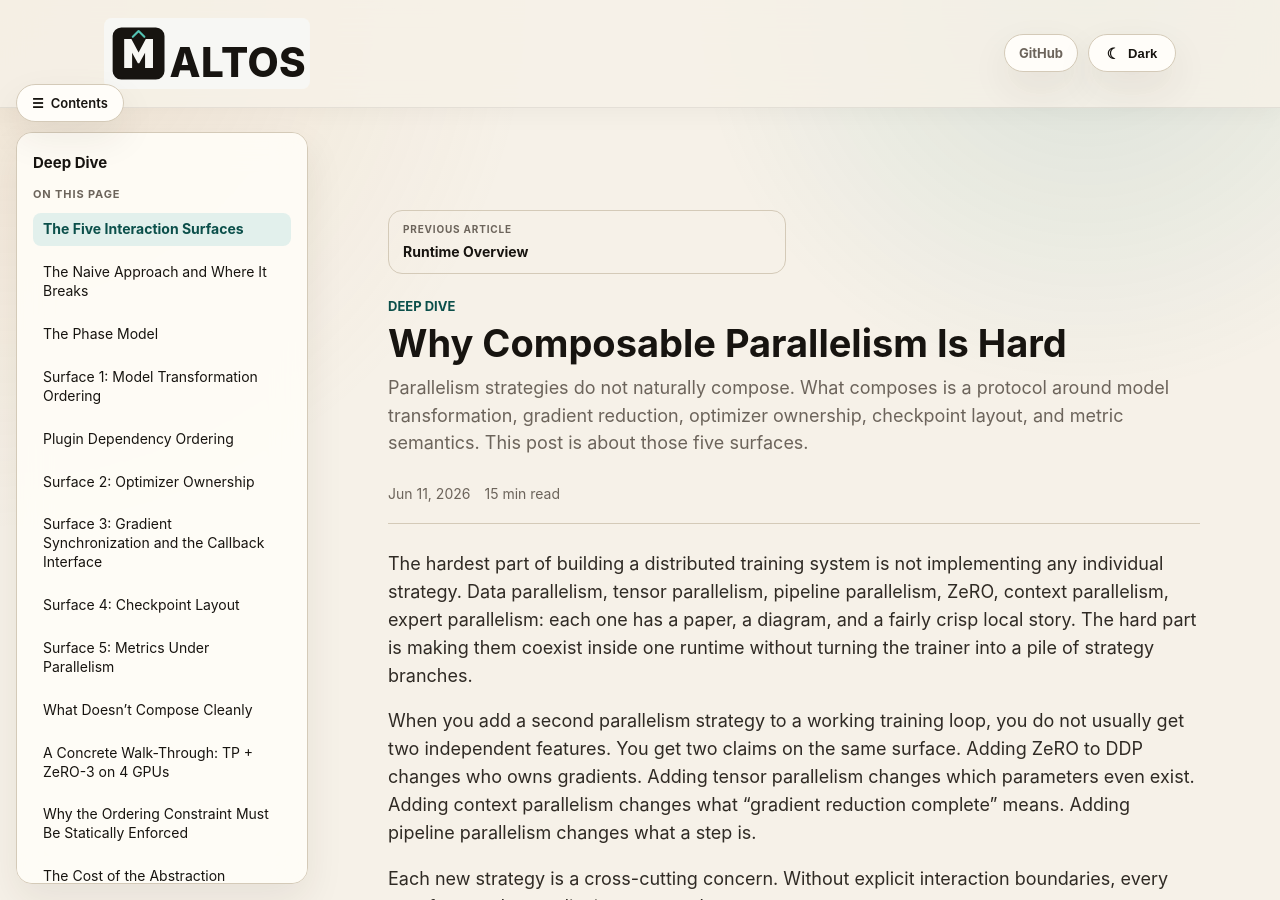
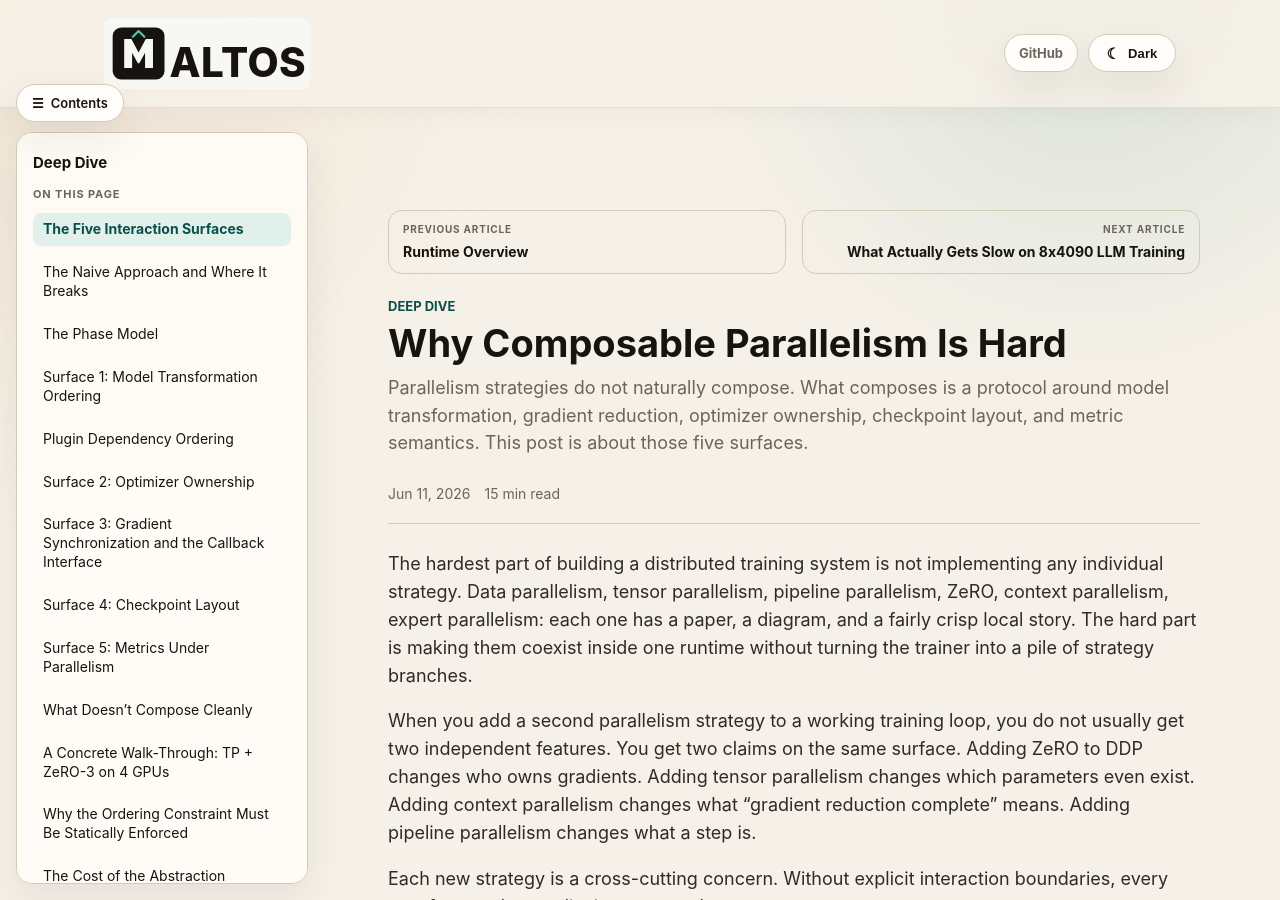
Before and after one commit to xing7code/maltos-blog, a Jekyll site: the page built from blog/internals/composable-parallelism.md, in a window 1280 px wide and 900 px high. Built offline with Jekyll 4.4.1, drawn with Linux system fonts in a browser that asks for light colours; comment, search, counter and statistics services are not loaded; some of the changed text lies outside the part shown.

Commit message:
Link 8x4090 deep dive into article series

```diff
--- a/_data/article_series.yml
+++ b/_data/article_series.yml
@@ -27,3 +27,5 @@ internals:
       title: Runtime Overview
     - href: composable-parallelism.html
       title: Composable Parallelism
+    - href: what-actually-gets-slow-on-8x4090-llm-training.html
+      title: What Actually Gets Slow on 8x4090 LLM Training
```
